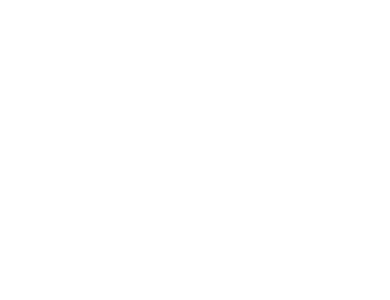
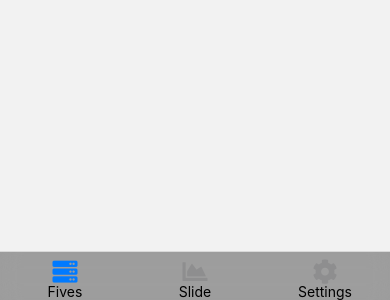
Before and after one commit to yaylinda/rn-games, a React Native app: screen /Fives in a window 390 px wide. Shown: the part 544-844 px from the top of the page. Built offline with nearby package versions, Linux system fonts and the light colour scheme.

Commit message:
setup nav

```diff
--- a/App.tsx
+++ b/App.tsx
@@ -1,19 +1,21 @@
-import { StatusBar } from 'expo-status-bar';
-import { StyleSheet, Text, View } from 'react-native';
+import {NavigationContainer} from '@react-navigation/native';
+
+import React from 'react';
+import {AppStackNavigator} from './src/navigators';
 
 export default function App() {
-  return (
-    <View style={styles.container}>
-      <StatusBar style="auto" />
-    </View>
-  );
+    return (
+        <NavigationContainer>
+            <AppStackNavigator/>
+        </NavigationContainer>
+    );
 }
 
-const styles = StyleSheet.create({
-  container: {
-    flex: 1,
-    backgroundColor: '#fff',
-    alignItems: 'center',
-    justifyContent: 'center',
-  },
-});
+// const styles = StyleSheet.create({
+//     container: {
+//         flex: 1,
+//         backgroundColor: '#fff',
+//         alignItems: 'center',
+//         justifyContent: 'center',
+//     },
+// });
--- /dev/null
+++ b/src/navigators.tsx
@@ -0,0 +1,108 @@
+import {FontAwesome5} from '@expo/vector-icons';
+import {createBottomTabNavigator} from '@react-navigation/bottom-tabs';
+import {createNativeStackNavigator} from '@react-navigation/native-stack';
+import {BlurView} from 'expo-blur';
+import React from 'react';
+import {StyleSheet, Text} from 'react-native';
+import FivesScreen from './screens/fives/FivesScreen';
+import SettingsScreen from './screens/settings/SettingsScreen';
+import SlideScreen from './screens/slide/SlideScreen';
+import type {BottomTabScreenProps} from '@react-navigation/bottom-tabs';
+import type {NavigatorScreenParams} from '@react-navigation/native';
+import type {NativeStackScreenProps} from '@react-navigation/native-stack';
+
+export type TabStackParamList = {
+    Fives: undefined,
+    Slide: undefined,
+    Settings: undefined,
+}
+
+export type AppStackParamList = {
+    Tab: NavigatorScreenParams<TabStackParamList>,
+}
+
+export type TabStackScreenProps<T extends keyof TabStackParamList>
+    = BottomTabScreenProps<TabStackParamList, T>;
+
+export type AppStackScreenProps<T extends keyof AppStackParamList>
+    = NativeStackScreenProps<AppStackParamList, T>
+
+const TabStack = createBottomTabNavigator<TabStackParamList>();
+const AppStack = createNativeStackNavigator();
+
+const TabStackNavigator = () => {
+
+    return (
+        <TabStack.Navigator
+            screenOptions={({route}) => ({
+                tabBarLabel: () => {
+                    return (
+                        <Text>{route.name}</Text>
+                    );
+                },
+                tabBarIcon: ({ size, color}) => {
+                    let iconName;
+
+                    switch (route.name) {
+                    case 'Fives':
+                        iconName = 'server';
+                        break;
+                    case 'Slide':
+                        iconName = 'chart-area';
+                        break;
+                    case 'Settings':
+                        iconName = 'cog';
+                        break;
+                    }
+
+                    return (
+                        <FontAwesome5
+                            name={iconName}
+                            size={size}
+                            color={color}
+                        />
+                    );
+                },
+                tabBarStyle: {
+                    position: 'absolute',
+                    paddingTop: 8,
+                },
+                tabBarBackground: () => (
+                    <BlurView
+                        tint="dark"
+                        intensity={50}
+                        style={StyleSheet.absoluteFill}
+                    />
+                ),
+            })}
+        >
+            <TabStack.Screen
+                name="Fives"
+                options={{headerShown: false}}
+                component={FivesScreen}
+            />
+            <TabStack.Screen
+                name="Slide"
+                options={{headerShown: false}}
+                component={SlideScreen}
+            />
+            <TabStack.Screen
+                name="Settings"
+                options={{headerShown: false}}
+                component={SettingsScreen}
+            />
+        </TabStack.Navigator>
+    );
+};
+
+export const AppStackNavigator = () => {
+    return (
+        <AppStack.Navigator>
+            <AppStack.Screen
+                name="Tab"
+                options={{headerShown: false}}
+                component={TabStackNavigator}
+            />
+        </AppStack.Navigator>
+    );
+};
--- /dev/null
+++ b/src/screens/fives/FivesScreen.tsx
@@ -0,0 +1,10 @@
+import React from 'react';
+import {View} from 'react-native';
+
+const FivesScreen = () => {
+    return (
+        <View />
+    );
+};
+
+export default FivesScreen;
--- /dev/null
+++ b/src/screens/settings/SettingsScreen.tsx
@@ -0,0 +1,10 @@
+import React from 'react';
+import {View} from 'react-native';
+
+const SettingsScreen = () => {
+    return (
+        <View />
+    );
+};
+
+export default SettingsScreen;
--- /dev/null
+++ b/src/screens/slide/SlideScreen.tsx
@@ -0,0 +1,10 @@
+import React from 'react';
+import {View} from 'react-native';
+
+const SlideScreen = () => {
+    return (
+        <View />
+    );
+};
+
+export default SlideScreen;
```
Also changed, not shown: .eslintrc.json.
